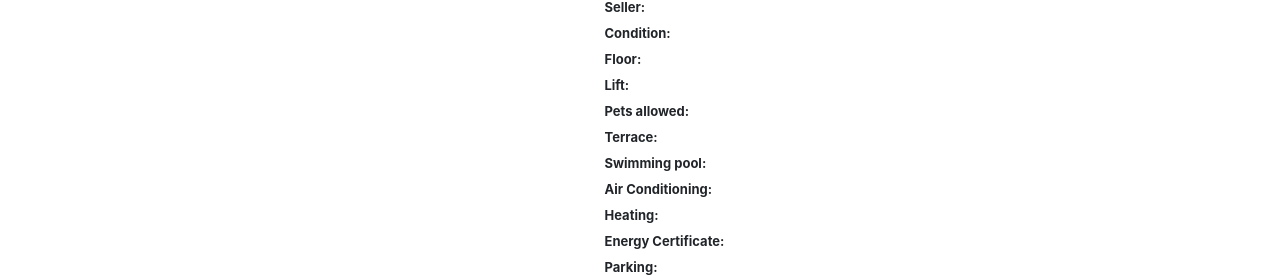
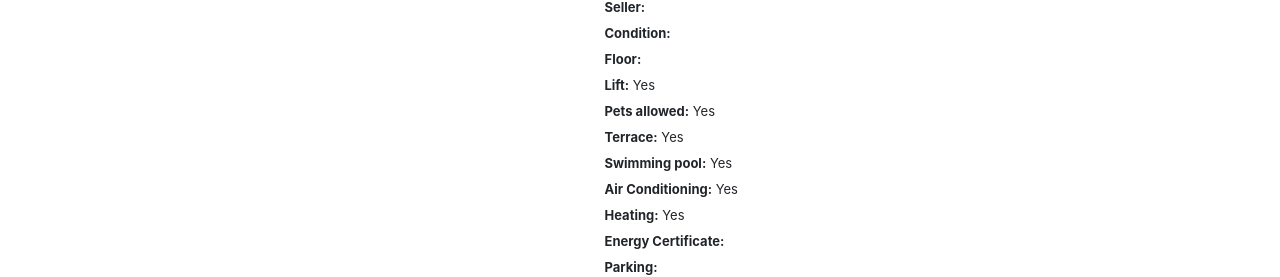
Before and after one commit to rafaelvenegasd/lookhaus-frontend-app, a Vue app in the folder client/: page /office-detail in a window 1280 px wide. Shown: the part 337-614 px from the top of the page. Built offline with nearby package versions, Linux system fonts and the light colour scheme; sample sign-in values are in the browser's storage; the HTML template or start-up script is replaced by a standard one; what vue-paginate would draw is missing.

Commit message:
routes device detector [fixing] & yes-no filter in detail view

```diff
--- a/client/src/desktop/index.html
+++ b/client/src/desktop/index.html
@@ -8,7 +8,7 @@
 	</head>
 	<body>
 		<div id="app"></div>
-		<script src="bundle.js"></script>
+		<script src="../desktop/bundle.js"></script>
 		<script src="https://code.jquery.com/jquery-3.2.1.slim.min.js" integrity="sha384-KJ3o2DKtIkvYIK3UENzmM7KCkRr/rE9/Qpg6aAZGJwFDMVNA/GpGFF93hXpG5KkN" crossorigin="anonymous"></script>
 		<script src="https://cdnjs.cloudflare.com/ajax/libs/popper.js/1.12.9/umd/popper.min.js" integrity="sha384-ApNbgh9B+Y1QKtv3Rn7W3mgPxhU9K/ScQsAP7hUibX39j7fakFPskvXusvfa0b4Q" crossorigin="anonymous"></script>
 		<script src="https://maxcdn.bootstrapcdn.com/bootstrap/4.0.0/js/bootstrap.min.js" integrity="sha384-JZR6Spejh4U02d8jOt6vLEHfe/JQGiRRSQQxSfFWpi1MquVdAyjUar5+76PVCmYl" crossorigin="anonymous"></script>
--- a/client/src/desktop/views/HomeDetail.vue
+++ b/client/src/desktop/views/HomeDetail.vue
@@ -54,12 +54,12 @@
                 <li class="mt-2"> <b>Seller:</b>  {{item.user_username}}</li>
                 <li class="mt-2"> <b>Condition:</b>  {{item.condition}}</li>
                 <li class="mt-2"> <b>Floor:</b>  {{item.floor}}</li>
-                <li class="mt-2"> <b>Lift:</b>  {{item.lift}}</li>
-                <li class="mt-2"> <b>Pets allowed:</b>  {{item.pets_allowed}}</li>
-                <li class="mt-2"> <b>Garden:</b>  {{item.garden}}</li>
-                <li class="mt-2"> <b>Swimming pool:</b>  {{item.swimming_pool}}</li>
-                <li class="mt-2"> <b>Air Conditioning:</b>  {{item.air_conditioning}}</li>
-                <li class="mt-2"> <b>Heating:</b>  {{item.heating}}</li>
+                <li class="mt-2"> <b>Lift:</b>  {{item.lift | format }}</li>
+                <li class="mt-2"> <b>Pets allowed:</b>  {{item.pets_allowed | format }}</li>
+                <li class="mt-2"> <b>Garden:</b>  {{item.garden | format }}</li>
+                <li class="mt-2"> <b>Swimming pool:</b>  {{item.swimming_pool | format }}</li>
+                <li class="mt-2"> <b>Air Conditioning:</b>  {{item.air_conditioning | format }}</li>
+                <li class="mt-2"> <b>Heating:</b>  {{item.heating | format }}</li>
                 <li class="mt-2"> <b>Orientation:</b>  {{item.orientation}}</li>
                 <li class="mt-2"> <b>Energy Certificate:</b>  {{item.energy_certificate}}</li>
                 <li class="mt-2"> <b>Parking:</b>  {{item.parking}}</li>
@@ -120,6 +120,15 @@ export default {
     Carousel,
     Slide
   },
+  filters:{
+    format: function (value){
+      if(value = true){
+        return value = "Yes"
+      }else{
+        return value= "No"
+      }
+    }
+  },
   mounted() {
       EventBus.$on('checkItOut', data =>{
           this.item = data;
--- a/client/src/desktop/views/OfficeDetail.vue
+++ b/client/src/desktop/views/OfficeDetail.vue
@@ -11,16 +11,6 @@
                 <img class="photos" width="800px" src="image">
               </slide>
             </div>
-
-            <!-- <slide>
-              <img class="photos" width="800px" src="../assets/images/cover2.jpg">
-            </slide>
-            <slide>
-              <img class="photos" width="800px" src="../assets/images/maps.jpg">
-            </slide>
-            <slide>
-              <img class="photos" width="800px" src="../assets/images/img.jpg">
-            </slide> -->
           </carousel>
       </div>
       </div>
@@ -53,12 +43,12 @@
                 <li class="mt-2"> <b>Seller:</b>  {{item.user_username}}</li>
                 <li class="mt-2"> <b>Condition:</b>  {{item.condition}}</li>
                 <li class="mt-2"> <b>Floor:</b>  {{item.floor}}</li>
-                <li class="mt-2"> <b>Lift:</b>  {{item.lift}}</li>
-                <li class="mt-2"> <b>Pets allowed:</b>  {{item.pets_allowed}}</li>
-                <li class="mt-2"> <b>Terrace:</b>  {{item.terrace}}</li>
-                <li class="mt-2"> <b>Swimming pool:</b>  {{item.swimming_pool}}</li>
-                <li class="mt-2"> <b>Air Conditioning:</b>  {{item.air_conditioning}}</li>
-                <li class="mt-2"> <b>Heating:</b>  {{item.heating}}</li>
+                <li class="mt-2"> <b>Lift:</b>  {{item.lift | format}}</li>
+                <li class="mt-2"> <b>Pets allowed:</b>  {{item.pets_allowed | format}}</li>
+                <li class="mt-2"> <b>Terrace:</b>  {{item.terrace | format}}</li>
+                <li class="mt-2"> <b>Swimming pool:</b>  {{item.swimming_pool | format}}</li>
+                <li class="mt-2"> <b>Air Conditioning:</b>  {{item.air_conditioning | format}}</li>
+                <li class="mt-2"> <b>Heating:</b>  {{item.heating | format}}</li>
                 <li class="mt-2"> <b>Energy Certificate:</b>  {{item.energy_certificate}}</li>
                 <li class="mt-2"> <b>Parking:</b>  {{item.parking}}</li>
             </ul>
@@ -118,6 +108,15 @@ export default {
     Carousel,
     Slide
   },
+  filters:{
+    format: function (value){
+      if(value = true){
+        return value = "Yes"
+      }else{
+        return value = "No"
+      }
+    }
+  },
   mounted() {
       EventBus.$on('checkItOut', data =>{
           this.item = data;
--- a/client/src/mobile/index.html
+++ b/client/src/mobile/index.html
@@ -8,6 +8,6 @@
 	</head>
 	<body>
 		<div id="app"></div>
-		<script src="bundle.js"></script>
+		<script src="../mobile/bundle.js"></script>
 	</body>
 </html>
--- a/package.json
+++ b/package.json
@@ -8,7 +8,7 @@
     "npm": "6.13.4"
   },
   "scripts": {
-	"postinstall": "cd client/ && npm install",
+    "postinstall": "cd client/ && npm install",
     "dev": "nodemon server/index.js"
   },
   "repository": {
```
Also changed, not shown: 1 other file (tests, documents, lock files or other folders).
